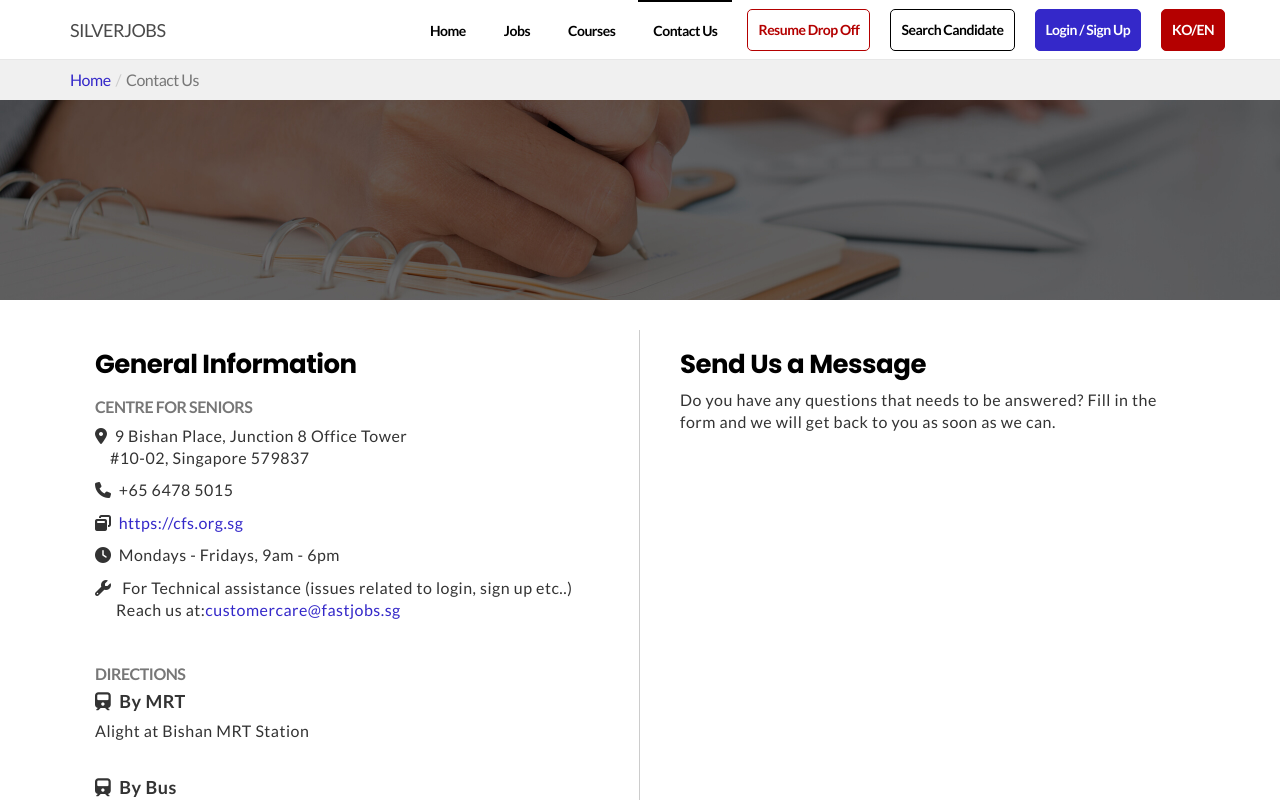
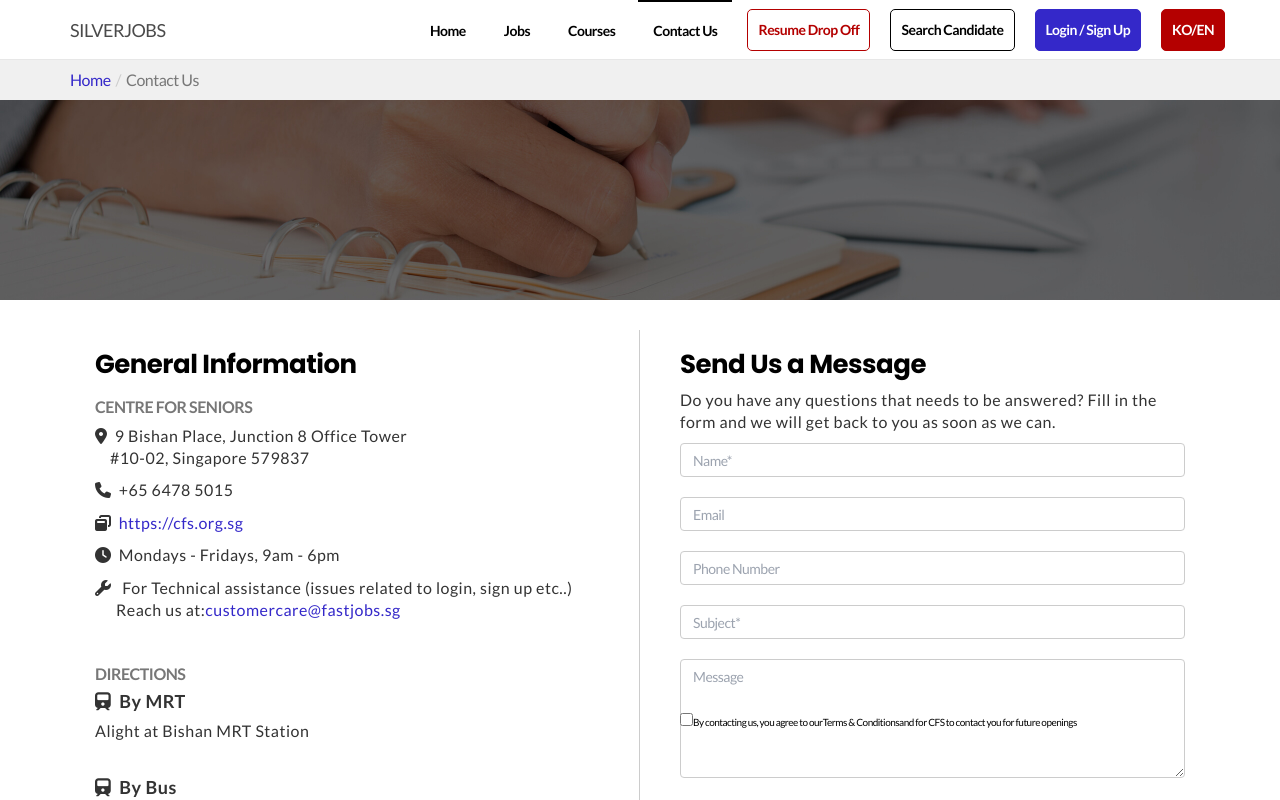
Before and after one commit to phr9000/seniorJob, a React (Create React App) app: page /ContactUs in a window 1280 px wide. Shown: the top 800 px of the page. Built offline with nearby package versions, Linux system fonts and the light colour scheme.

Commit message:
+ form 추가

```diff
--- a/src/assets/styles/layout/contacus.scss
+++ b/src/assets/styles/layout/contacus.scss
@@ -108,6 +108,51 @@
         }
       }
 
+      .form_group {
+        margin-bottom: 2rem;
+        width: 100%;
+        height: 34px;
+
+        input {
+          width: 100%;
+          height: 100%;
+          padding: 0.6rem 1.2rem;
+          border: 1px solid #ccc;
+          border-radius: 4px;
+          font-size: 1.4rem;
+
+          &:focus {
+            color: #3428c9;
+            outline: none;
+          }
+
+          &::placeholder {
+            font-size: 1.4rem;
+            line-height: 1.4;
+          }
+        }
+
+        textarea {
+          overflow: auto;
+
+          &.form_control {
+            width: 100%;
+            height: auto;
+            border: 1px solid #ccc;
+            border-radius: 4px;
+            font-size: 1.4rem;
+            padding: 0.6rem 1.2rem;
+          }
+
+          &:focus {
+            color: #3428c9;
+            outline: none;
+            border-color: #66afe9;
+            box-shadow: inset 0 1px 1px rgba(0, 0, 0, .075), 0 0 8px rgba(102, 175, 233, 0.6);
+          }
+        }
+      }
+
       h4 {
         @include font(18px, 600, #333);
         letter-spacing: 0.5px;
--- a/src/pages/ContactUs/ContactUsLayout.tsx
+++ b/src/pages/ContactUs/ContactUsLayout.tsx
@@ -9,6 +9,7 @@ import {SecTitle} from "src/components/Guide";
 
 
 const ContactUsLayout: React.FC = () => {
+  // @ts-ignore
   return (
     <main className="main-container contactus_layout_container">
       <div className="sub_nav_bar">
@@ -91,7 +92,36 @@ const ContactUsLayout: React.FC = () => {
               Do you have any questions that needs to be answered? Fill in the form and we will get back to you as soon
               as we can.
             </p>
+            <div className="form_group">
+              <input className="form_control" type="text" name="name" placeholder="Name*" required/>
+            </div>
+            <div className="form_group">
+              <input className="form_control" type="email" name="email" placeholder="Email" required/>
+            </div>
+            <div className="form_group">
+              <input className="form_control" type="text" name="phone" placeholder="Phone Number" required/>
+            </div>
+            <div className="form_group">
+              <input className="form_control" type="text" name="subject" placeholder="Subject*" required/>
+            </div>
+            <div className="form_group">
+              <textarea name="message" className="form_control" placeholder="Message" rows={5}></textarea>
+            </div>
+            <div className="form_check">
+              <div className="control control__checkbox">
+                <label htmlFor="">
+                  <div className="control__indicator">
 
+                  </div>
+                  <input type="checkbox" id="chk_contact_terms" name="pdqa" value="1"/>
+                  By contacting us, you agree to our
+                  <a href="#none" target="_blank">
+                    Terms & Conditions
+                  </a>
+                  and for CFS to contact you for future openings
+                </label>
+              </div>
+            </div>
           </div>
         </div>
       </section>
```
